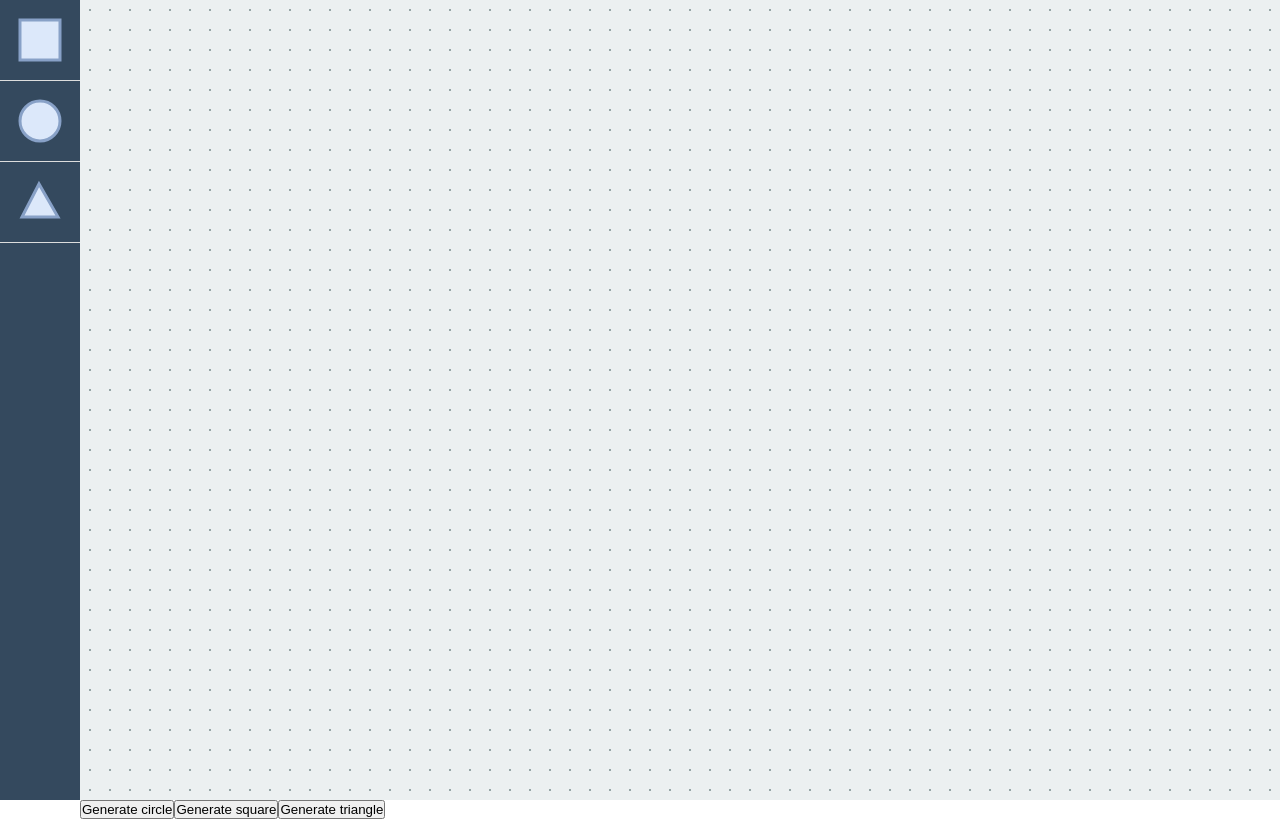
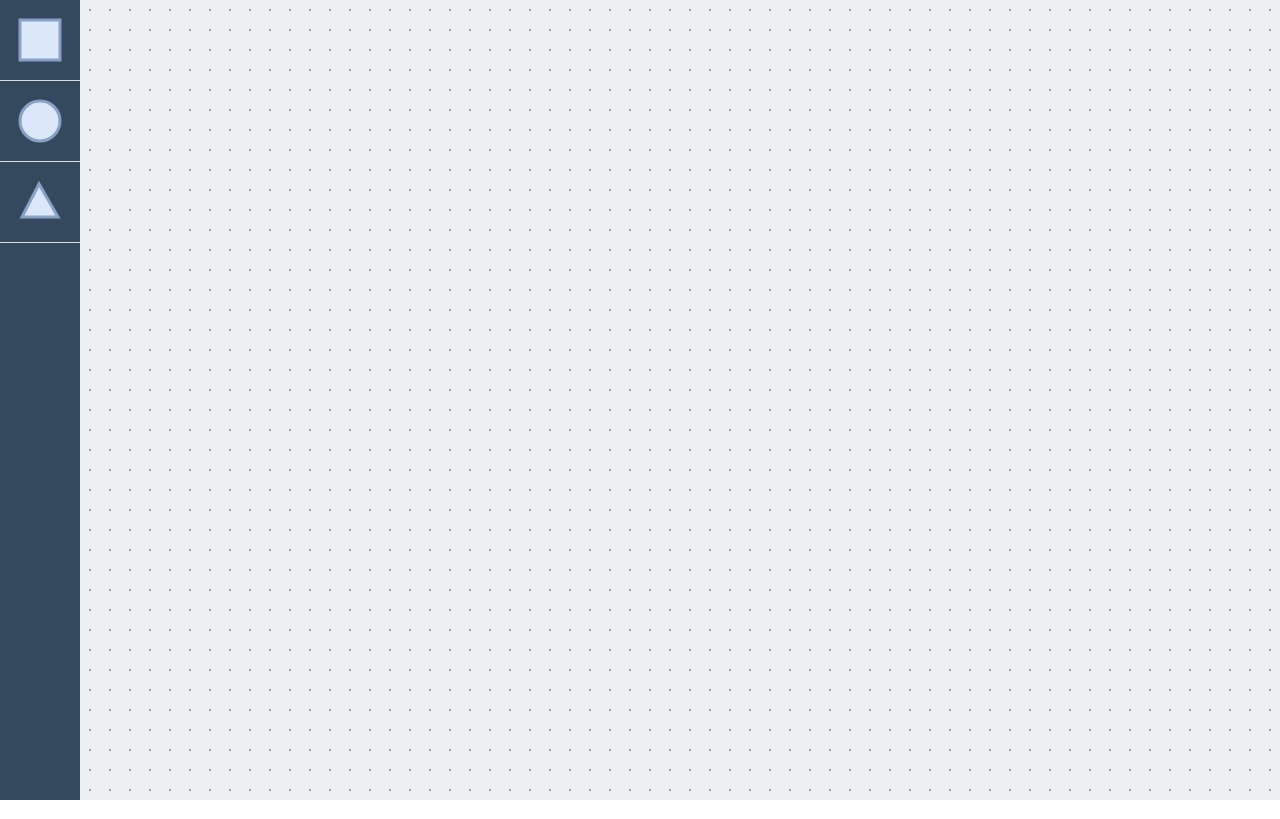
Before and after one commit to artur-curnicov-mixbook/editor, a React (Create React App) app: page / in a window 1280 px wide. Built offline with nearby package versions, Linux system fonts and the light colour scheme.

Commit message:
Move dispatch to ToolBox

```diff
--- a/src/components/ToolBox/ToolBox.tsx
+++ b/src/components/ToolBox/ToolBox.tsx
@@ -1,9 +1,27 @@
+import { useDispatch } from 'react-redux';
+import { addCircle, addSquare, addTriangle } from '../../state/WorkingAreaElementReducer';
 import './ToolBox.css';
 
 export function ToolBox(): JSX.Element {
+  const dispatch = useDispatch();
+
+  const createSquare = (): void => {
+    dispatch(addSquare({ x: Math.floor(Math.random() * 101), y: Math.floor(Math.random() * 101) }));
+  };
+
+  const createCircle = (): void => {
+    dispatch(addCircle({ x: Math.floor(Math.random() * 101), y: Math.floor(Math.random() * 101) }));
+  };
+
+  const createTriangle = (): void => {
+    dispatch(
+      addTriangle({ x: Math.floor(Math.random() * 101), y: Math.floor(Math.random() * 101) })
+    );
+  };
+
   return (
     <div className="toolbox">
-      <div className="shape">
+      <div className="shape" onClick={createSquare}>
         <svg
           width="50"
           height="50"
@@ -13,12 +31,12 @@ export function ToolBox(): JSX.Element {
           <use xlinkHref="assets/shapes.svg#square" />
         </svg>
       </div>
-      <div className="shape">
+      <div className="shape" onClick={createCircle}>
         <svg width="50" height="50" version="1.1" xmlns="http://www.w3.org/2000/svg">
           <use xlinkHref="assets/shapes.svg#circle" />
         </svg>
       </div>
-      <div className="shape">
+      <div className="shape" onClick={createTriangle}>
         <svg width="50" height="50" version="1.1" xmlns="http://www.w3.org/2000/svg">
           <use xlinkHref="assets/shapes.svg#triangle" />
         </svg>
--- a/src/components/WorkingArea/WorkingArea.tsx
+++ b/src/components/WorkingArea/WorkingArea.tsx
@@ -1,33 +1,16 @@
+import { useSelector } from 'react-redux';
+import { WorkingAreaElement } from '../../interfaces/WorkingArea/WorkingAreaElement.interface';
+import { RootState } from '../../state';
 import './WorkingArea.css';
-import { WorkingAreaElement } from '../../interfaces/WorkingArea/WorkingAreaElement.interface';
-import { useDispatch, useSelector } from 'react-redux';
-import { addCircle, addSquare, addTriangle } from '../../state/WorkingAreaElementReducer';
-import { RootState } from '../../state';
 
 const CIRCLE_SIZE = 3;
 const SQUARE_SIZE = 5;
 const TRIANGLE_SIZE = 6;
 
 export function WorkingArea(): JSX.Element {
-  const dispatch = useDispatch();
-
   const circles = useSelector((state: RootState) => state.workingAreaElements.circles);
   const squares = useSelector((state: RootState) => state.workingAreaElements.squares);
   const triangles = useSelector((state: RootState) => state.workingAreaElements.triangles);
-
-  const createCircle = (): void => {
-    dispatch(addCircle({ x: Math.floor(Math.random() * 101), y: Math.floor(Math.random() * 101) }));
-  };
-
-  const createSquare = (): void => {
-    dispatch(addSquare({ x: Math.floor(Math.random() * 101), y: Math.floor(Math.random() * 101) }));
-  };
-
-  const createTriangle = (): void => {
-    dispatch(
-      addTriangle({ x: Math.floor(Math.random() * 101), y: Math.floor(Math.random() * 101) })
-    );
-  };
 
   const getTrianglePoints = (x: number, y: number, size: number): string => {
     const height = (Math.sqrt(3) / 2) * size;
@@ -68,10 +51,6 @@ export function WorkingArea(): JSX.Element {
           />
         ))}
       </svg>
-
-      <button onClick={createCircle}>Generate circle</button>
-      <button onClick={createSquare}>Generate square</button>
-      <button onClick={createTriangle}>Generate triangle</button>
     </div>
   );
 }
--- a/tsconfig.json
+++ b/tsconfig.json
@@ -7,6 +7,6 @@
     "strict": true,
     "skipLibCheck": true,
     "jsx": "react-jsx",
-    "moduleResolution": "node",
+    "moduleResolution": "node"
   }
 }
```
Also changed, not shown: src/state/index.ts (+5 -5 lines), 1 other file (tests, documents, lock files or other folders).
